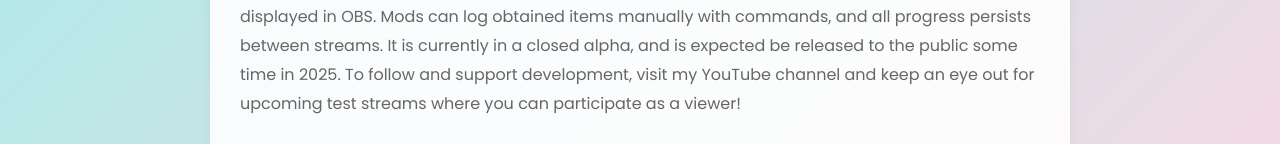
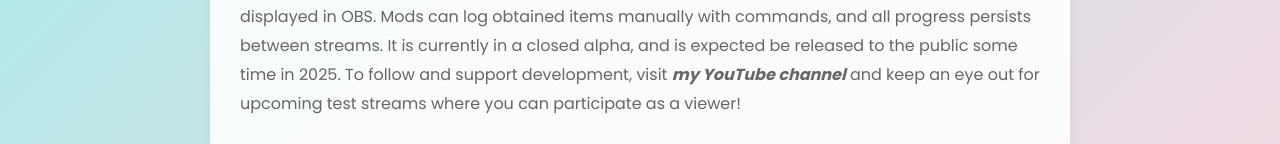
Before and after one commit to desmae/desmae.github.io, a plain HTML site: page index.html in a window 1280 px wide. Shown: the part 333-477 px from the top of the page. Drawn offline with Linux system fonts and the light colour scheme.

Commit message:
Update index.html
added some more flair to the youtube link

```diff
--- a/index.html
+++ b/index.html
@@ -24,7 +24,7 @@
     <p>The Guess That Item Chat Bot (GTI Chat Bot) is currently being developed by me (Desmae) for people who want to engage their chat during Zelda: Ocarina of Time randomizer runs.
        Viewers can guess upcoming items, earn points when they're right, and compete on a live leaderboard displayed in OBS. Mods can log obtained items manually with commands,
        and all progress persists between streams. It is currently in a closed alpha, and is expected be released to the public some time in 2025. To follow and support development,
-      visit <a href="https://www.youtube.com/@desmae">my YouTube channel</a> and keep an eye out for upcoming test streams where you can participate as a viewer!</p>
+      visit <strong><i><a href="https://www.youtube.com/@desmae">my YouTube channel</a></i></strong> and keep an eye out for upcoming test streams where you can participate as a viewer!</p>
   </div>
 </body>
 </html>
```
